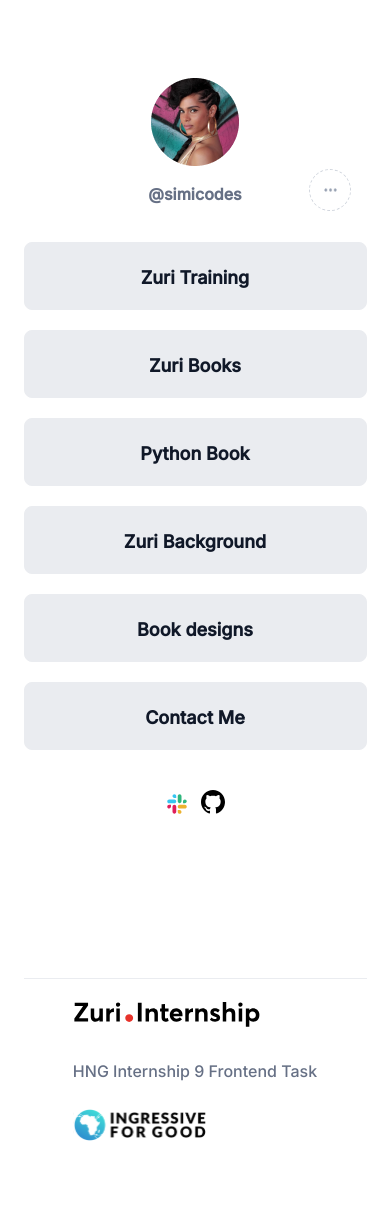
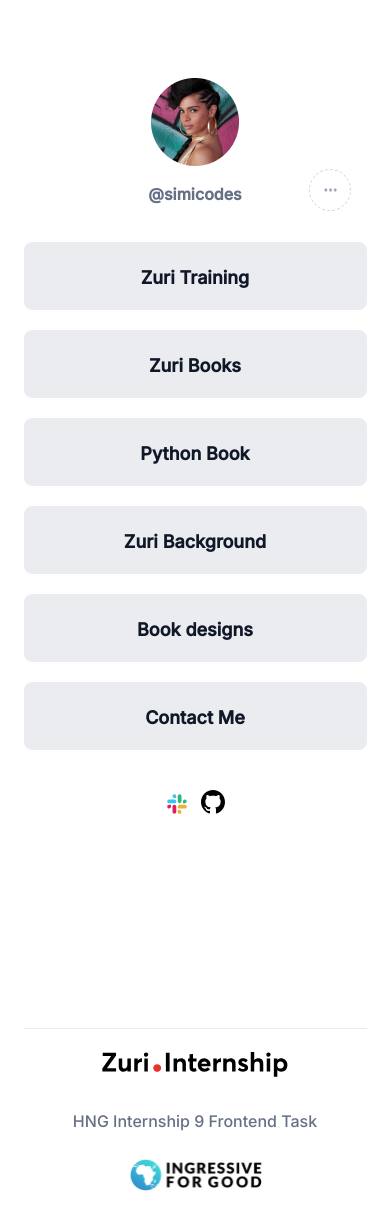
Before and after one commit to simicodes/HNG-Links-Task1, a React (Create React App) app: page / in a window 390 px wide. Before the commit the page ends 1167 px from the top, so only its background shows below. Built offline with nearby package versions, Linux system fonts and the light colour scheme.

Commit message:
Style: re-style the footer section

```diff
--- a/src/Links.css
+++ b/src/Links.css
@@ -29,7 +29,7 @@
 .icons {
   display: flex;
   gap: 12px;
-  margin: 40px 0px 10px 0px;
+  margin: 40px 0px 60px 0px;
   cursor: pointer;
 }
 
@@ -72,8 +72,6 @@
   .footer {
     display: flex;
     flex-direction: column;
-    justify-content: flex-start;
-    align-items: flex-start;
     gap: 10px;
   }
 
```
